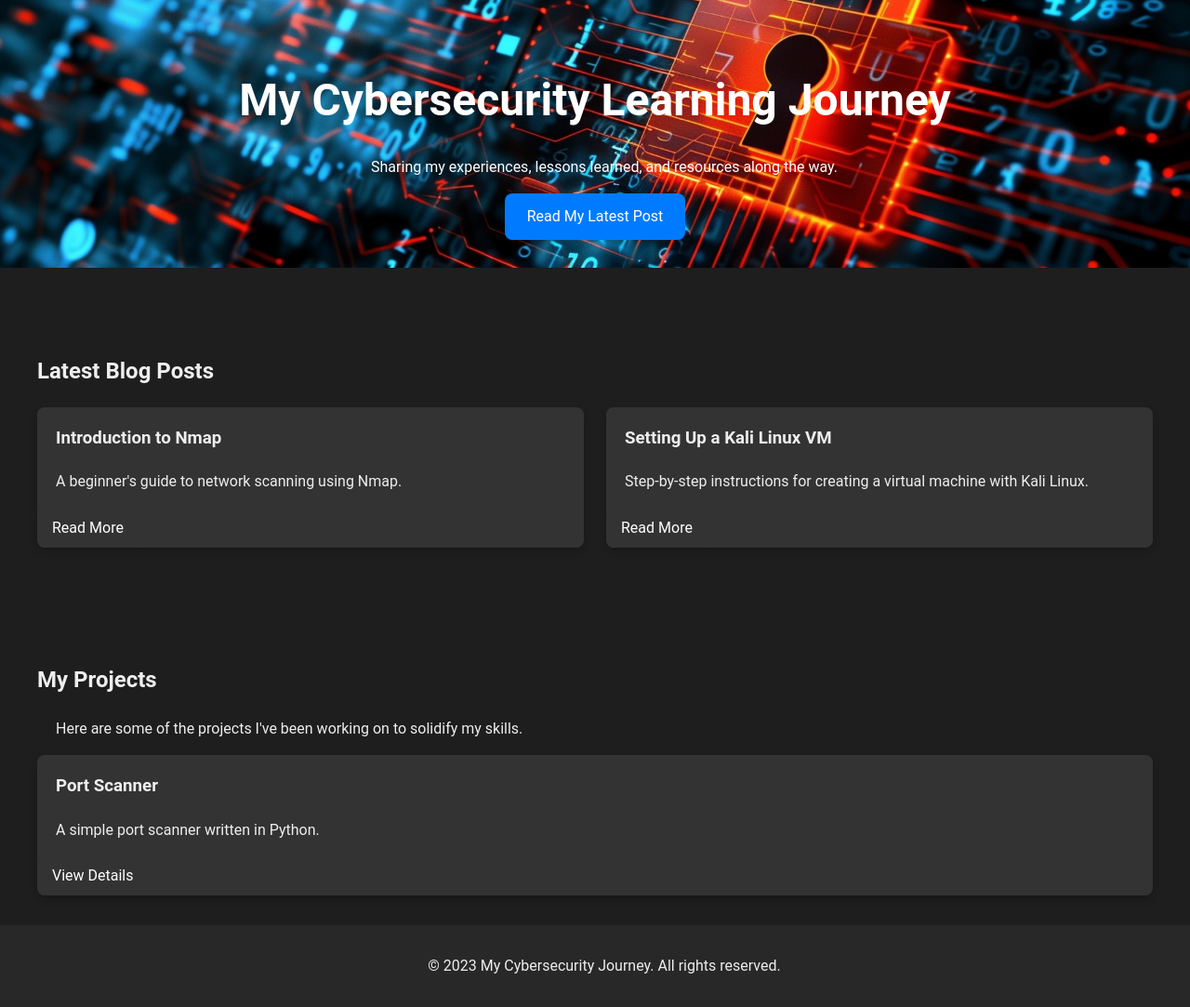
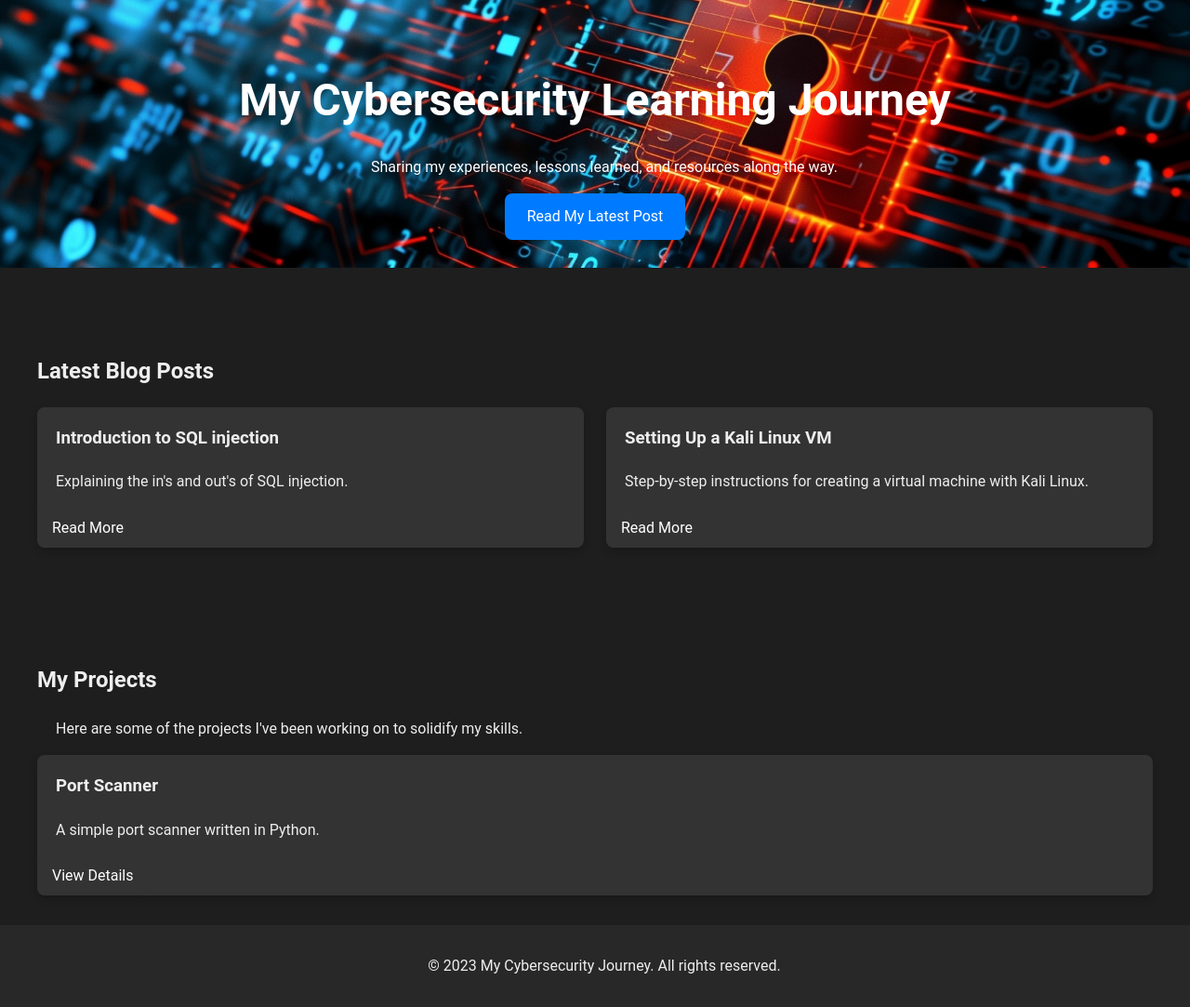
Before and after one commit to bytepo1arbear/cybersecurityblog, a Jekyll site: the page built from index.md, in a window 1280 px wide. Shown: the whole page at 93% size. Built offline with Jekyll 4.4.1, drawn with Linux system fonts in a browser that asks for light colours; our own code applies the rules of GitHub Pages for plain Markdown files.

Commit message:
Update index.md

```diff
--- a/index.md
+++ b/index.md
@@ -2,7 +2,7 @@
   <div class="container">
     <h1>My Cybersecurity Learning Journey</h1>
     <p>Sharing my experiences, lessons learned, and resources along the way.</p>
-    <a href="/blog/" class="button primary">Read My Latest Post</a>
+    <a href="blog" class="button primary">Read My Latest Post</a>
   </div>
 </section>
 
@@ -11,14 +11,14 @@
     <h2>Latest Blog Posts</h2>
     <div class="post-grid">
       <article class="post">
-        <h3>Introduction to Nmap</h3>
-        <p>A beginner's guide to network scanning using Nmap.</p>
-        <a href="/blog/post-1/" class="read-more">Read More</a>
+        <h3>Introduction to SQL injection</h3>
+        <p>Explaining the in's and out's of SQL injection.</p>
+        <a href="blog/2024-10-27-sql-injection-explained.md" class="read-more">Read More</a>
       </article>
       <article class="post">
         <h3>Setting Up a Kali Linux VM</h3>
         <p>Step-by-step instructions for creating a virtual machine with Kali Linux.</p>
-        <a href="/blog/post-2/" class="read-more">Read More</a>
+        <a href="blog/post-2/" class="read-more">Read More</a>
       </article>
     </div>
   </div>
```
